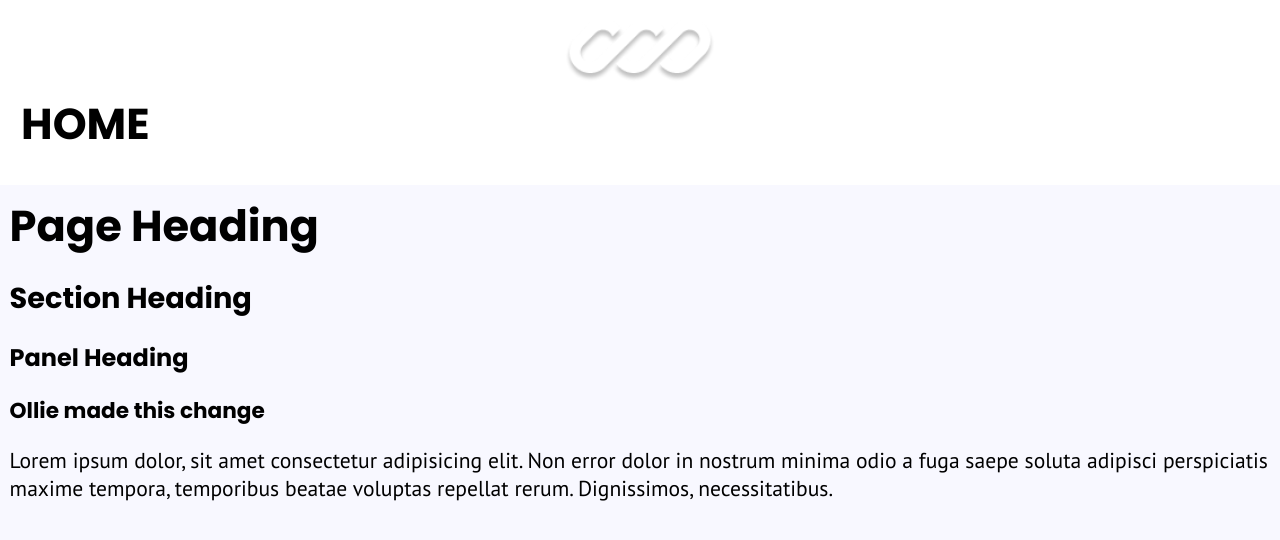
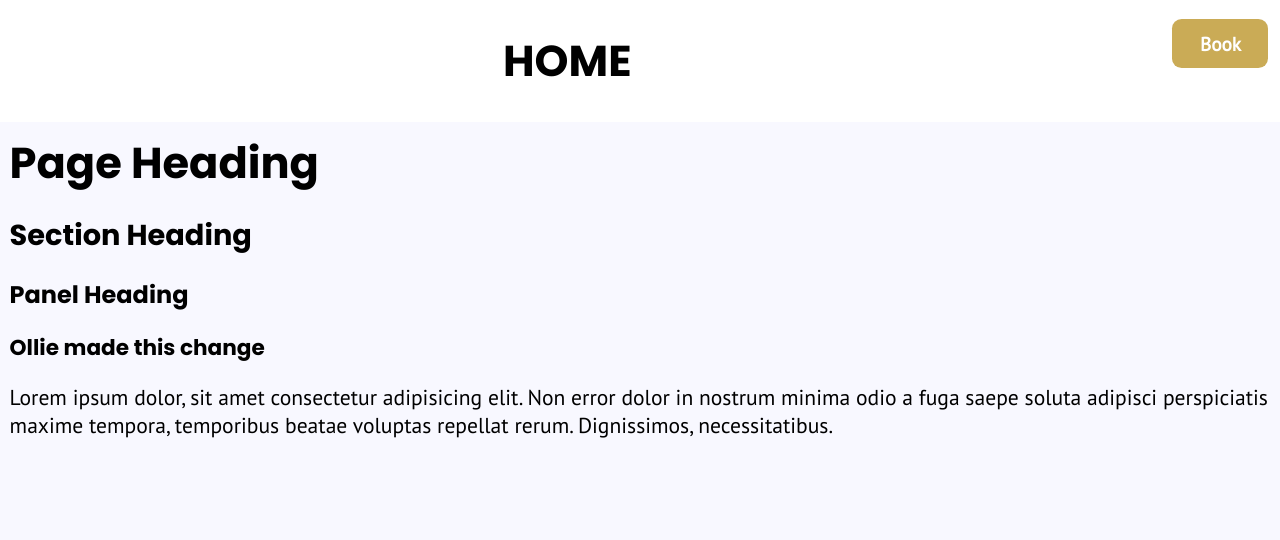
Before and after one commit to nology-tech/verde-client-project, a React (Vite) app: page / in a window 1280 px wide. Shown: the top 540 px of the page. Built offline with nearby package versions, Linux system fonts and the light colour scheme.

Commit message:
added button

```diff
--- a/src/components/Header/Header.scss
+++ b/src/components/Header/Header.scss
@@ -21,14 +21,33 @@
   &__title {
     color: $clr-white;
   }
+
+  &__button{
+    display:none;
+  }
 }
 
 @media screen and (min-width: $desktop-breakpoint) {
   .header {
     background-color: $clr-white;
+    display: flex;
+    flex-direction: row;
 
     &__title {
       color: $clr-black;
     }
+
+    &__logo {
+      display: none;
+    }
+
+    &__title {
+      margin-left:25.6rem;
+
+    }
+
+    &__button {
+      display: unset;
+    }
   }
 }
--- a/src/components/Header/Header.tsx
+++ b/src/components/Header/Header.tsx
@@ -1,16 +1,25 @@
 import logo from "../../../public/images/logo.png";
+import Button from "../Button/Button";
 import "./Header.scss";
 
 type HeaderProps = {
   title: string;
   variant: "light" | "dark";
+  onClick: () => void;
+  buttonOption: boolean;
+
 };
 
-const Header = ({ title, variant }: HeaderProps) => {
+const Header = ({ title, variant, onClick, buttonOption }: HeaderProps) => {
   return (
     <div className={`header header--${variant}`}>
       <img src={logo} className="header__logo" alt="logo" />
       <h1 className="header__title">{title}</h1>
+      {}
+      <div className="header__button">
+      <Button label="Book" variant="yellow"  onClick={onClick}/>
+
+      </div>
     </div>
   );
 };
```
